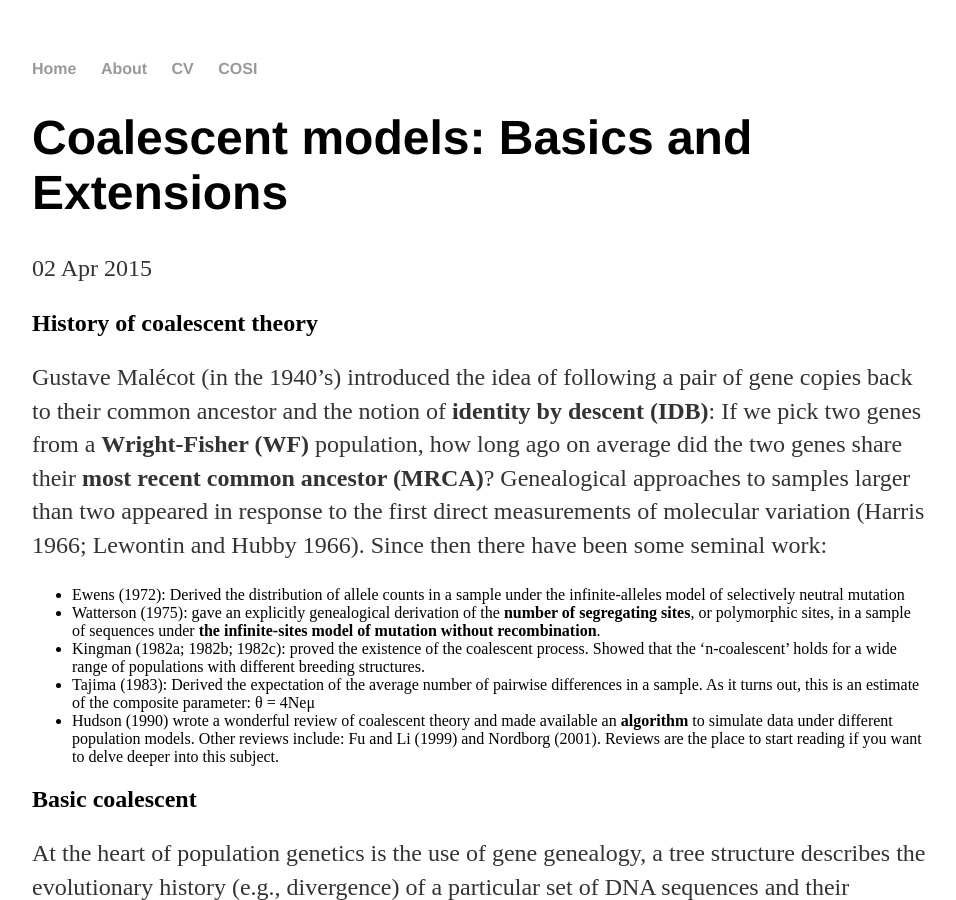
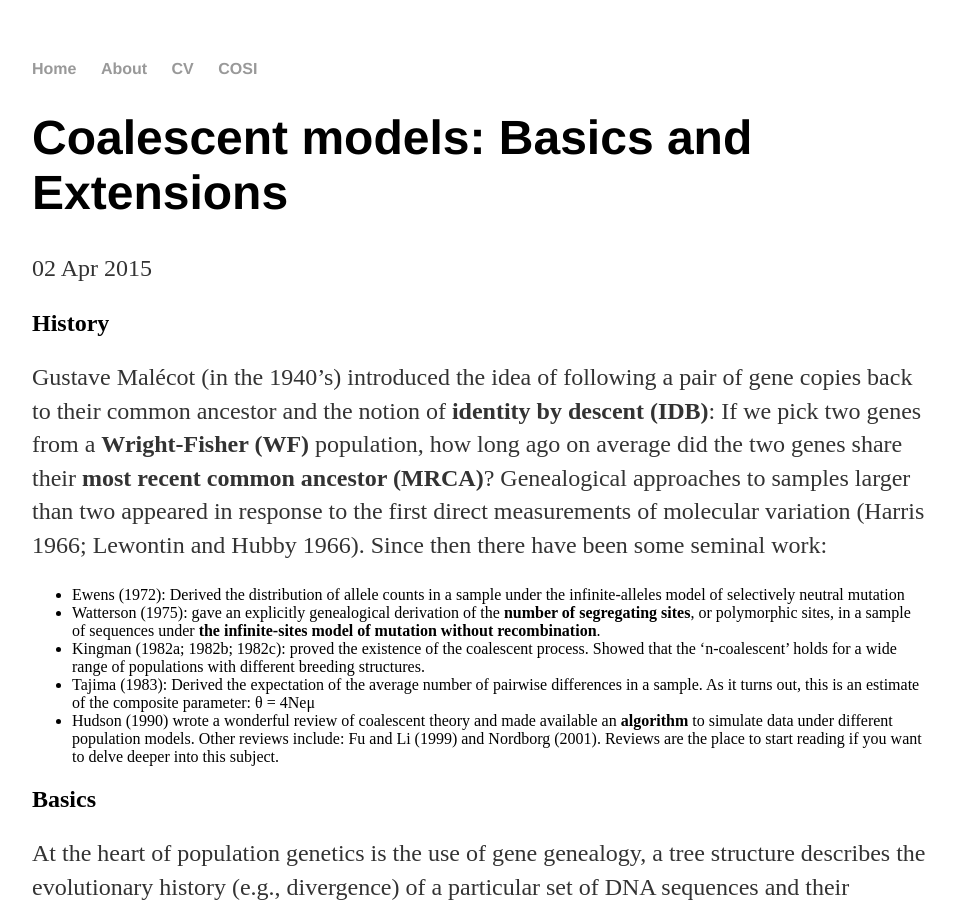
Before and after one commit to lybird300/lybird300.github.io, a Jekyll site: the page built from _posts/2015-04-02-coalescent.md, in a window 1280 px wide and 900 px high. Shown: the whole window, without its empty margins (160-1116 px from the left). Built offline with Jekyll 4.4.1, drawn with Linux system fonts in a browser that asks for light colours.

Commit message:
Update 2015-04-02-coalescent.md

```diff
--- a/_posts/2015-04-02-coalescent.md
+++ b/_posts/2015-04-02-coalescent.md
@@ -4,7 +4,7 @@ title: "Coalescent models: Basics and Extensions"
 date: 2015-04-02
 ---
 
-<h2>History of coalescent theory</h2>
+<h2>History</h2>
 Gustave Malécot (in the 1940’s) introduced the idea of following a pair of gene copies back to their common ancestor and the notion of <b>identity by descent (IDB)</b>: If we pick two genes from a <b>Wright-Fisher (WF)</b> population, how long ago on average did the two genes share their <b>most recent common ancestor (MRCA)</b>? Genealogical approaches to samples larger than two appeared in response to the first direct measurements of molecular variation (Harris 1966; Lewontin and Hubby 1966). Since then there have been some seminal work:
 <ul>
 <li>Ewens (1972): Derived the distribution of allele counts in a sample under the infinite-alleles model of selectively neutral mutation</li>
@@ -14,7 +14,7 @@ Gustave Malécot (in the 1940’s) introduced the idea of following a pair of ge
 <li>Hudson (1990) wrote a wonderful review of coalescent theory and made available an <b>algorithm</b> to simulate data under different population models. Other reviews include: Fu and Li (1999) and Nordborg (2001). Reviews are the place to start reading if you want to delve deeper into this subject.</li>
 </ul>
 
-<h2>Basic coalescent</h2>
+<h2>Basics</h2>
 At the heart of population genetics is the use of gene genealogy, a tree structure describes the evolutionary history (e.g., divergence) of a particular set of DNA sequences and their relatedness. Since the shape of the genealogy depends on population history, selection, etc, geneticsts have been using it to infer or predict DNA sequence variation. Due to the uncertainty elements of reproduction, the central part of genealogical data analysis is a stochastic characterisation of the genealogies that relate the sequences. Evaluating the probability of a given data set then consists of two steps: First, model reproduction in the population which leads to a probabilistic description of the genealogical relationship of the sampled data. Second, each genealogy will generate the data with a specific probability when combined with a model of the mutation process.
 
 A geneology is completely summarized by the entire topology (who relates to whom) and the length of each branch (intervals between two subsequent convergence/divergence events). The coalescent approach generates the genealogy backwards, instead of forwards, for a sample of sequences (rather than the entire population. This approach introduces computational and analytical convenience because the history of the entire population includes sequences that are extinct or we have not sampled.
```
